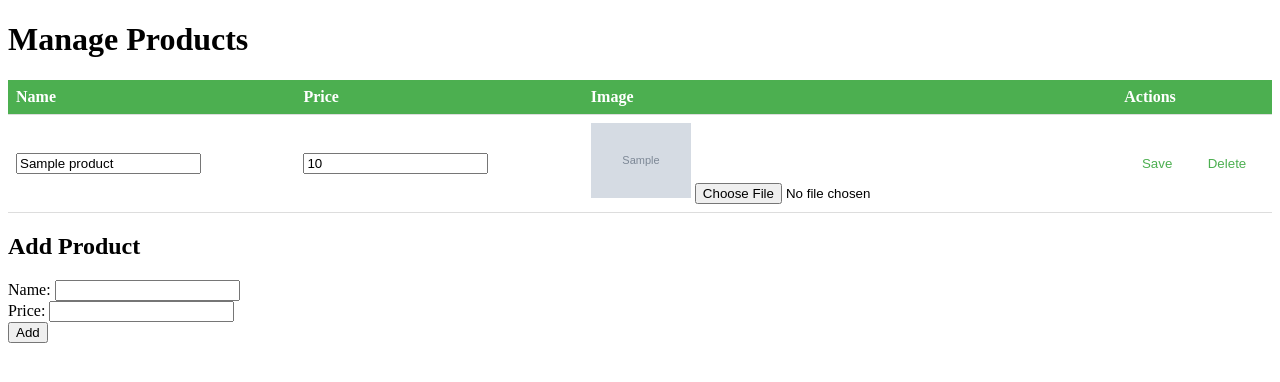
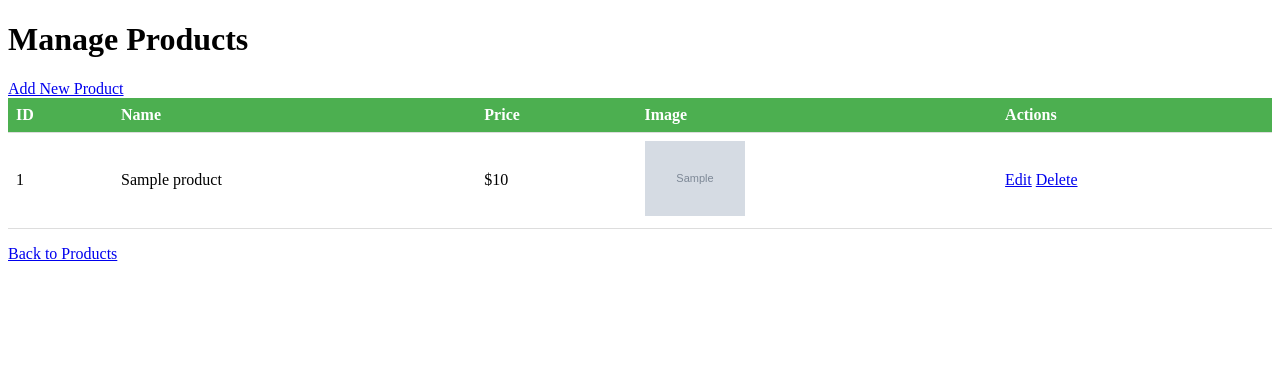
Before and after one commit to huynhquockhoi/bookstore, a Flask app: template backend/templates/manage_product.html in a window 1280 px wide. Shown: the top 382 px of the page. Run offline with Flask 3, Linux system fonts and the light colour scheme; the template is opened without the code that fills it: most values are stand-ins (such as "Sample title", 1, 10 or a date in 2020); grey boxes marked "Sample" are stand-in pictures.

Commit message:
Change some texts

```diff
--- a/backend/app.py
+++ b/backend/app.py
@@ -4,8 +4,11 @@ import os
 from werkzeug.utils import secure_filename
 
 app = Flask(__name__)
-app.secret_key = 'your-secret-key'
+app.secret_key = os.urandom(24)
 app.config['UPLOAD_FOLDER'] = 'static/images'
+
+# Tạo thư mục upload nếu chưa tồn tại
+os.makedirs(app.config['UPLOAD_FOLDER'], exist_ok=True)
 
 products = [
     {'id': 1, 'name': 'Book 1', 'price': 10, 'image': None},
@@ -30,55 +33,103 @@ def login():
 def show_products():
     if 'logged_in' not in session:
         return redirect(url_for('login'))
+
     is_admin = session.get('username') == 'admin'
     return render_template('products.html', products=products, is_admin=is_admin)
 
-@app.route('/manage_products', methods=['GET', 'POST'])
+@app.route('/add_product', methods=['GET', 'POST'])
+def add_product():
+    if session.get('username') != 'admin':
+        return redirect(url_for('login'))
+
+    if request.method == 'POST':
+        name = request.form['name']
+        price = float(request.form['price'])
+
+        new_id = max(product['id'] for product in products) + 1 if products else 1
+
+        new_product = {
+            'id': new_id,
+            'name': name,
+            'price': price,
+            'image': None
+        }
+
+        products.append(new_product)
+        return redirect(url_for('manage_products'))
+
+    return render_template('add_product.html')
+
+@app.route('/edit_product/<int:product_id>', methods=['GET', 'POST'])
+def edit_product(product_id):
+    if session.get('username') != 'admin':
+        return redirect(url_for('login'))
+
+    product = next((p for p in products if p['id'] == product_id), None)
+    if not product:
+        return redirect(url_for('manage_products'))
+
+    if request.method == 'POST':
+        product['name'] = request.form['name']
+        product['price'] = float(request.form['price'])
+
+        if 'image' in request.files:
+            image = request.files['image']
+            if image.filename != '':
+                filename = secure_filename(image.filename)
+                image.save(os.path.join(app.config['UPLOAD_FOLDER'], filename))
+                product['image'] = url_for('static', filename=f"images/{filename}")
+
+        return redirect(url_for('manage_products'))
+
+    return render_template('edit_product.html', product=product)
+
+@app.route('/delete_product/<int:product_id>', methods=['GET'])
+def delete_product(product_id):
+    if session.get('username') != 'admin':
+        return redirect(url_for('login'))
+
+    global products
+    products = [p for p in products if p['id'] != product_id]
+    return redirect(url_for('manage_products'))
+
+@app.route('/manage_products', methods=['GET'])
 def manage_products():
-    if 'logged_in' not in session or session.get('username') != 'admin':
+    if session.get('username') != 'admin':
         return redirect(url_for('login'))
-    if request.method == 'POST':
-        if 'add_product' in request.form:
-            name = request.form['name']
-            price = float(request.form['price'])
-            product = {'id': len(products) + 1, 'name': name, 'price': price, 'image': None}
-            products.append(product)
-        elif 'edit_product' in request.form:
-            product_id = int(request.form['product_id'])
-            product = next((p for p in products if p['id'] == product_id), None)
-            if product:
-                product['name'] = request.form['name']
-                product['price'] = float(request.form['price'])
-                if 'image' in request.files:
-                    image = request.files['image']
-                    if image.filename != '':
-                        filename = secure_filename(image.filename)
-                        image.save(os.path.join(app.config['UPLOAD_FOLDER'], filename))
-                        product['image'] = url_for('static', filename=f"images/{filename}")
-        elif 'delete_product' in request.form:
-            product_id = int(request.form['product_id'])
-            products[:] = [p for p in products if p['id'] != product_id]
-    return render_template('manage_products.html', products=products)
+
+    return render_template('manage_product.html', products=products)
 
 @app.route('/cart')
 def show_cart():
+    if 'logged_in' not in session:
+        return redirect(url_for('login'))
+
     cart = session.get('cart', [])
     total = sum(item['price'] for item in cart)
-    return render_template('cart.html', cart=cart, total=total)
+    return render_template('cart.html', cart=cart, total=round(total, 2))
 
 @app.route('/add_to_cart/<int:product_id>')
 def add_to_cart(product_id):
+    if 'logged_in' not in session:
+        return redirect(url_for('login'))
+
     product = next((p for p in products if p['id'] == product_id), None)
     if product:
         cart = session.get('cart', [])
-        cart.append(product)
+        cart_item = product.copy()
+        cart.append(cart_item)
         session['cart'] = cart
     return redirect(url_for('show_products'))
 
 @app.route('/checkout')
 def checkout():
+    if 'logged_in' not in session:
+        return redirect(url_for('login'))
+
+    total = sum(item['price'] for item in session.get('cart', []))
     session['cart'] = []
-    return "Thanh toán thành công!"
+    return f"Thanh toán thành công! Tổng tiền: ${total:.2f}"
 
 if __name__ == '__main__':
-    app.run(host='0.0.0.0', port=5000)
+    app.run(host='0.0.0.0', port=5000, debug=True)
--- a/backend/templates/login.html
+++ b/backend/templates/login.html
@@ -12,7 +12,7 @@
         <label for="username">Username:</label>
         <input type="text" id="username" name="username" required><br>
         <label for="password">Password:</label>
-        <input type="password" id="password" name="password" required><br>
+        <input type="password" id="password" name="password"><br>
         <input type="submit" value="Login">
     </form>
 </body>
--- a/backend/templates/manage_product.html
+++ b/backend/templates/manage_product.html
@@ -19,27 +19,15 @@
             background-color: #4CAF50;
             color: white;
         }
-        .actions {
-            display: flex;
-            justify-content: space-around;
-        }
-        .actions button {
-            color: #4CAF50;
-            text-decoration: none;
-            border: none;
-            background: none;
-            cursor: pointer;
-        }
-        .actions button:hover {
-            color: #45a049;
-        }
     </style>
 </head>
 <body>
     <h1>Manage Products</h1>
+    <a href="{{ url_for('add_product') }}">Add New Product</a>
     <table>
         <thead>
             <tr>
+                <th>ID</th>
                 <th>Name</th>
                 <th>Price</th>
                 <th>Image</th>
@@ -49,36 +37,24 @@
         <tbody>
             {% for product in products %}
             <tr>
-                <form method="post" action="{{ url_for('manage_products') }}" enctype="multipart/form-data">
-                    <input type="hidden" name="product_id" value="{{ product.id }}">
-                    <td><input type="text" name="name" value="{{ product.name }}" required></td>
-                    <td><input type="number" name="price" value="{{ product.price }}" step="0.01" required></td>
+                <td>{{ product.id }}</td>
+                <td>{{ product.name }}</td>
+                <td>${{ product.price }}</td>
                 <td>
                     {% if product.image %}
                     <img src="{{ product.image }}" alt="{{ product.name }}" width="100">
                     {% else %}
                     No Image
                     {% endif %}
-                        <input type="file" name="image" accept="image/*">
                 </td>
                 <td>
-                        <div class="actions">
-                            <button type="submit" name="edit_product">Save</button>
-                            <button type="submit" name="delete_product" onclick="return confirm('Are you sure you want to delete this product?')">Delete</button>
-                        </div>
+                    <a href="{{ url_for('edit_product', product_id=product.id) }}">Edit</a>
+                    <a href="{{ url_for('delete_product', product_id=product.id) }}" onclick="return confirm('Are you sure you want to delete this product?')">Delete</a>
                 </td>
-                </form>
             </tr>
             {% endfor %}
         </tbody>
     </table>
-    <h2>Add Product</h2>
-    <form method="post" action="{{ url_for('manage_products') }}">
-        <label for="name">Name:</label>
-        <input type="text" id="name" name="name" required><br>
-        <label for="price">Price:</label>
-        <input type="number" id="price" name="price" step="0.01" required><br>
-        <button type="submit" name="add_product">Add</button>
-    </form>
+    <p><a href="{{ url_for('show_products') }}">Back to Products</a></p>
 </body>
 </html>
```
Also changed, not shown: backend/templates/add_product.html (added, +17 -0 lines), backend/templates/edit_product.html (+9 -2 lines), backend/templates/products.html (+4 -4 lines). Lines whose indentation alone changed are shown as unchanged.
